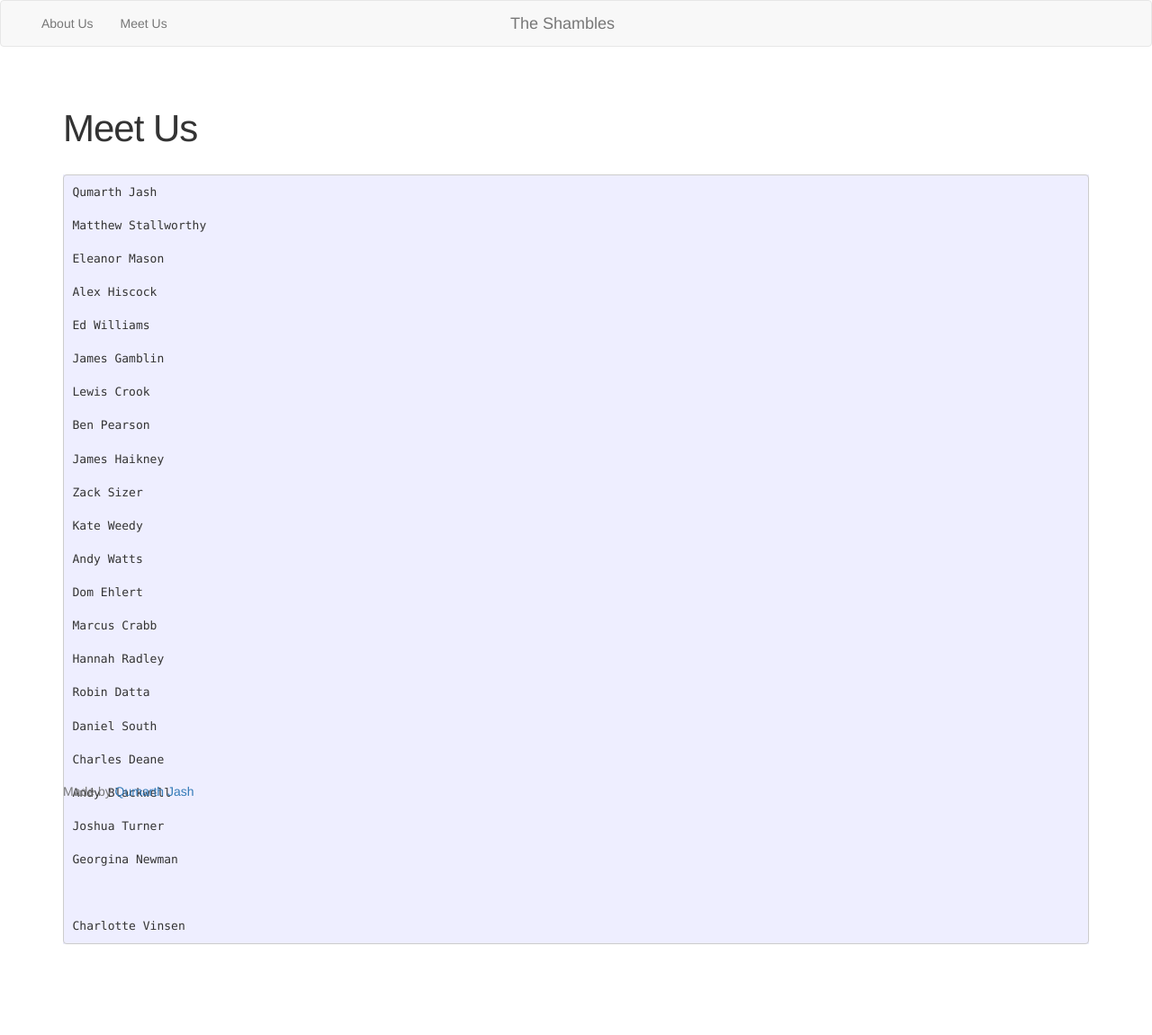
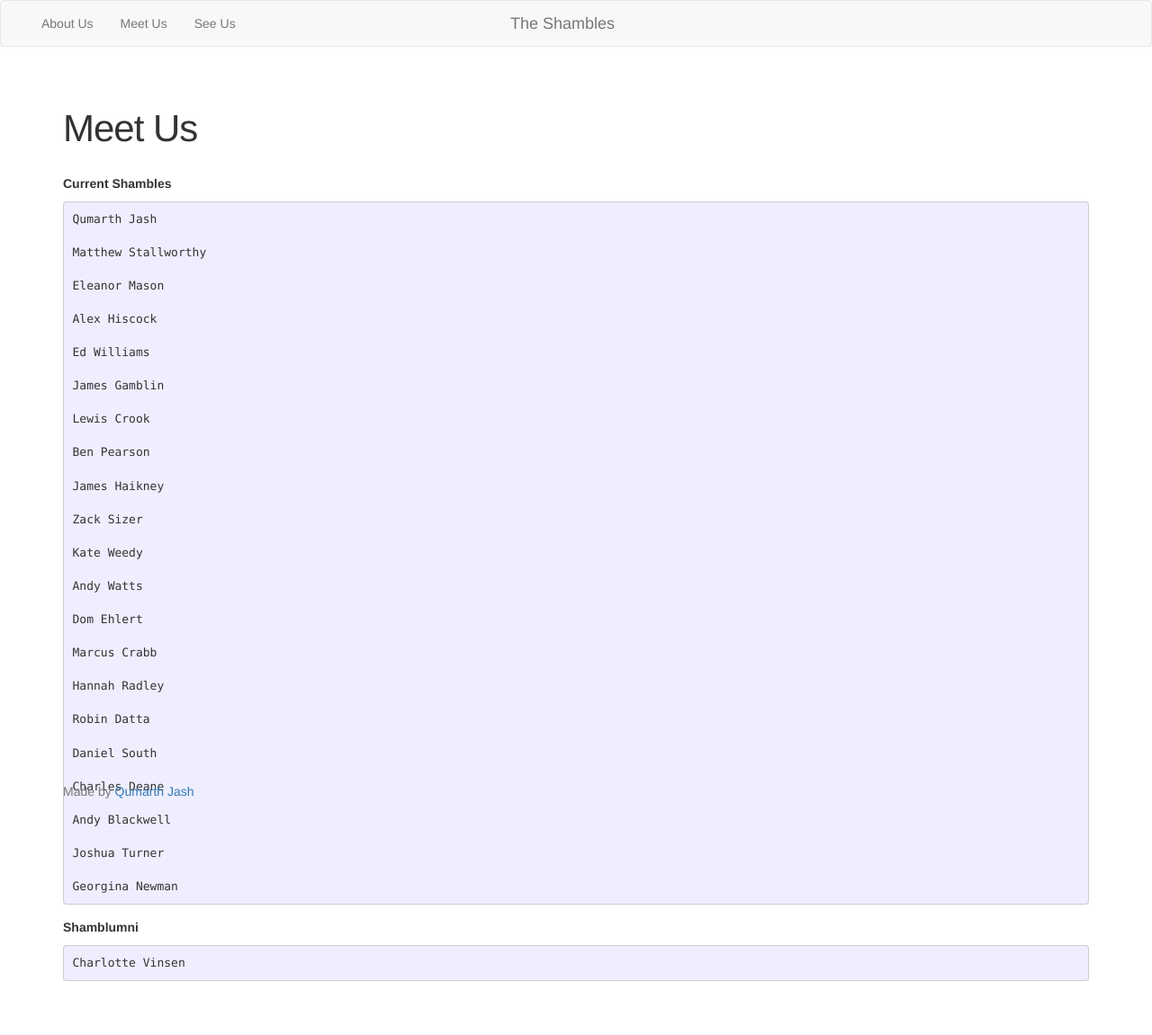
Before and after one commit to ComedySoc/shambles-website, a Jekyll site: the page built from meet.md, in a window 1280 px wide. Shown: the whole page at 90% size. Built offline with Jekyll 4.4.1, drawn with Linux system fonts in a browser that asks for light colours; nearby versions of some CDN libraries; before the commit the page ends 1110 px from its top, so only the background shows below that.

Commit message:
See us page

```diff
--- a/_includes/footer.html
+++ b/_includes/footer.html
@@ -1,5 +1,5 @@
-<footer class="navbar-fixed-bottom">
+<div class="navbar-fixed-bottom">
   <div class="container">
     <p class="text-muted">Made by <a href="{{site.author_website}}">{{site.author}}</a></p>
   </div>
-</footer>
+</div>
--- a/meet.md
+++ b/meet.md
@@ -7,10 +7,12 @@ permalink: /meet/
 {% assign current-shambles = (site.data.shambles | where:"left", "false") %}
 {% assign shamblumni = (site.data.shambles | where:"left", "true") %}
 
+__Current Shambles__
 {% for shamble in current-shambles %}
     {{shamble.name}}
 {% endfor %}
 
+__Shamblumni__
 {% for shamble in shamblumni %}
     {{shamble.name}}
 {% endfor %}
```
Also changed, not shown: see.md (added, +15 -0 lines).
